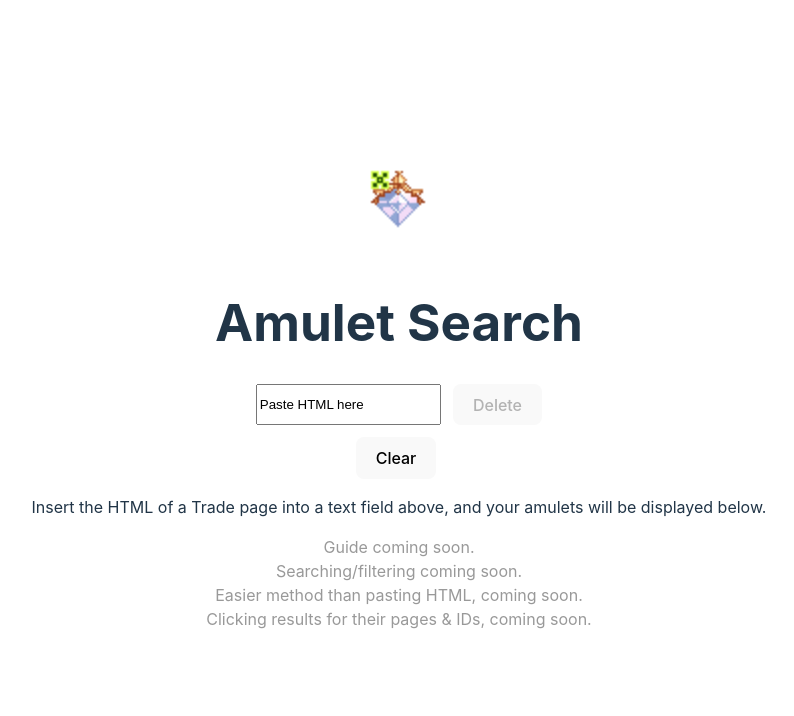
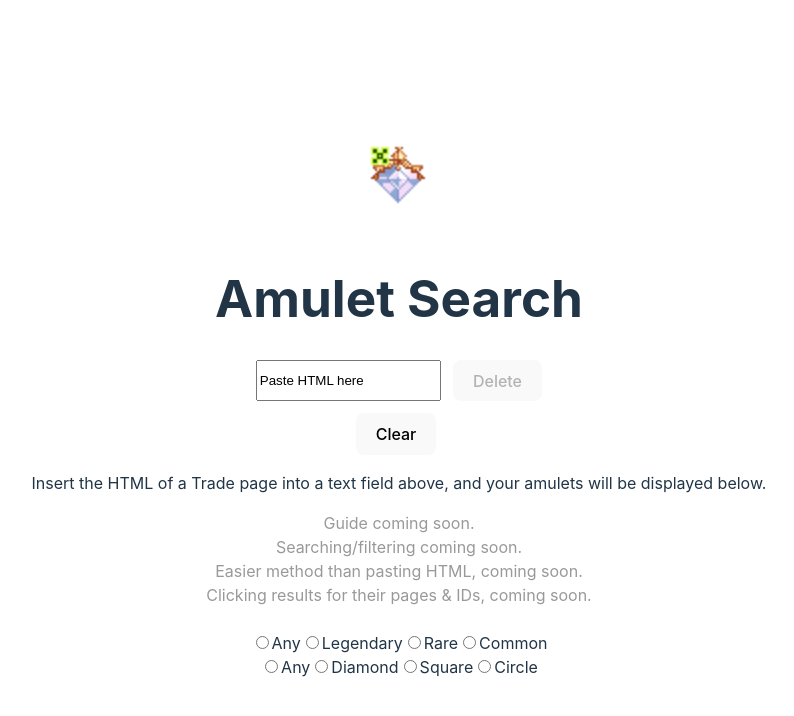
Before and after one commit to landwill/gaia-amulet-search, a React (Vite) app: page / in a window 1280 px wide. Shown: the top 716 px of the page, without its empty margins (241-1035 px from the left). Built offline with nearby package versions, Linux system fonts and the light colour scheme.

Commit message:
wip: shape/rarity filters

```diff
--- a/src/ResultsScreen/ResultsScreen.tsx
+++ b/src/ResultsScreen/ResultsScreen.tsx
@@ -1,4 +1,5 @@
-import { Amulet, AmuletSummary, HtmlDumpInfo, Stat } from '../interfaces.ts'
+import React, { Reducer, useReducer } from 'react'
+import { Amulet, AmuletSummary, HtmlDumpInfo, Rarity, Shape, Stat } from '../interfaces.ts'
 import { AmuletGrid } from './AmuletGrid.tsx'
 
 function stringifyStats(stats: Stat[]): string {
@@ -21,7 +22,92 @@ function summarizeAmulets(amulets: Amulet[]): Map<string, AmuletSummary> {
   return amuletSummary
 }
 
+interface StatRequirement {
+  searchType: 'exact' | 'more'
+  value: number
+}
+
+interface StatSearch {
+  statName: string
+  statRequirement: StatRequirement
+}
+
+interface SearchDetails {
+  rarity: Rarity | null
+  shape: Shape | null
+  stats: StatSearch[] | null
+}
+
+interface SearchActionSetRarity {
+  action: 'setRarity'
+  rarity: Rarity | null
+}
+
+interface SearchActionSetShape {
+  action: 'setShape'
+  shape: Shape | null
+}
+
+type SearchAction = SearchActionSetRarity | SearchActionSetShape
+
+const searchReducer: Reducer<any, any> = (prev: SearchDetails, action: SearchAction): SearchDetails => {
+  console.log('Search action:', action)
+  if (action.action === 'setRarity') return { ...prev, rarity: action.rarity }
+  else if (action.action === 'setShape') return { ...prev, shape: action.shape }
+  console.log('Action not yet implemented', action)
+  return { ...prev }
+}
+
+const SearchPanel = ({ searchDispatcher }: { searchDispatcher: React.Dispatch<SearchAction> }) => {
+  // const [statName, setStatName] = useState('')
+  return <div>
+    <div onChange={e => {
+      const selectedRarity = e.target.value
+      searchDispatcher({ action: 'setRarity', rarity: selectedRarity === '' ? null : selectedRarity })
+    }}>
+      {/*<textarea defaultValue='' onChange={e => {searchDispatcher({ setName: e.target.value })}}/>*/}
+      <input type='radio' id='rarityAny' name='rarity' value='' />
+      <label htmlFor='rarityCommon'>Any</label>
+      <input type='radio' id='rarityLegendary' name='rarity' value={Rarity.Legendary} />
+      <label htmlFor='rarityLegendary'>Legendary</label>
+      <input type='radio' id='rarityRare' name='rarity' value={Rarity.Rare} />
+      <label htmlFor='rarityRare'>Rare</label>
+      <input type='radio' id='rarityCommon' name='rarity' value={Rarity.Common} />
+      <label htmlFor='rarityCommon'>Common</label>
+    </div>
+    <div onChange={e => {
+      const selectedShape = e.target.value
+      searchDispatcher({ action: 'setShape', shape: selectedShape === '' ? null : selectedShape })
+    }}>
+      {/*<textarea defaultValue='' onChange={e => {searchDispatcher({ setName: e.target.value })}}/>*/}
+      <input type='radio' id='shapeAny' name='shape' value='' />
+      <label htmlFor='shapeAny'>Any</label>
+      <input type='radio' id='shapeDiamond' name='shape' value='Diamond' />
+      <label htmlFor='shapeDiamond'>Diamond</label>
+      <input type='radio' id='shapeSquare' name='shape' value='Square' />
+      <label htmlFor='shapeSquare'>Square</label>
+      <input type='radio' id='shapeCircle' name='shape' value='Circle' />
+      <label htmlFor='shapeCircle'>Circle</label>
+    </div>
+  </div>
+}
+
+const amuletSatisfiesFilter = (amulet: AmuletSummary, searchDetails: SearchDetails): boolean => {
+  if (searchDetails.rarity && amulet.rarity != searchDetails.rarity) return false
+  if (searchDetails.shape && amulet.shape != searchDetails.shape) {
+    console.log(searchDetails.shape, amulet.shape)
+    return false
+  }
+  return true
+}
+
 export default function ResultsScreen({ inventoryHtml }: { inventoryHtml: HtmlDumpInfo[] | null }) {
+  const [searchDetails, dispatchSearch] = useReducer<(prev: SearchDetails, action: SearchAction) => SearchDetails>(searchReducer, {
+    rarity: null,
+    shape: null,
+    stats: []
+  })
+
   if (inventoryHtml == null || inventoryHtml.length === 0) return <div>No inventory data found.</div>
 
   const amulets = inventoryHtml.filter(dumpInfo => !dumpInfo.deleted).map(dumpInfo => dumpInfo.amulets)
@@ -29,7 +115,12 @@ export default function ResultsScreen({ inventoryHtml }: { inventoryHtml: HtmlDu
     .flatMap(amuletSummary => Array.from(amuletSummary.values()))
   const amuletTuples = [...summarizeAmulets(amulets)]
 
-  return <div style={{ display: 'flex', flexDirection: 'row', maxWidth: '1000px', flexWrap: 'wrap' }}>
-    <AmuletGrid amuletTuples={amuletTuples} />
-  </div>
+  console.log('Search details:', searchDetails)
+
+  return <>
+    <SearchPanel searchDispatcher={dispatchSearch} />
+    <div style={{ display: 'flex', flexDirection: 'row', maxWidth: '1000px', flexWrap: 'wrap' }}>
+      <AmuletGrid amuletTuples={amuletTuples.filter(([_, amulet]) => amuletSatisfiesFilter(amulet, searchDetails))} />
+    </div>
+  </>
 }
```
